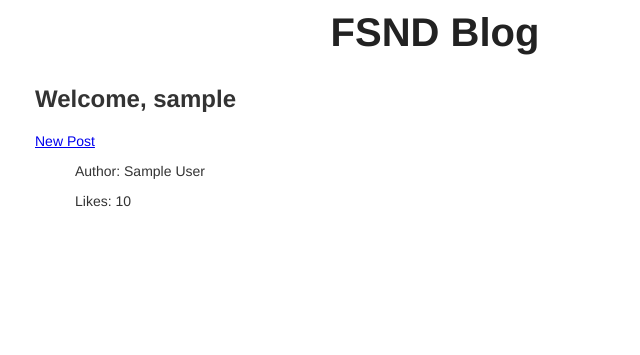
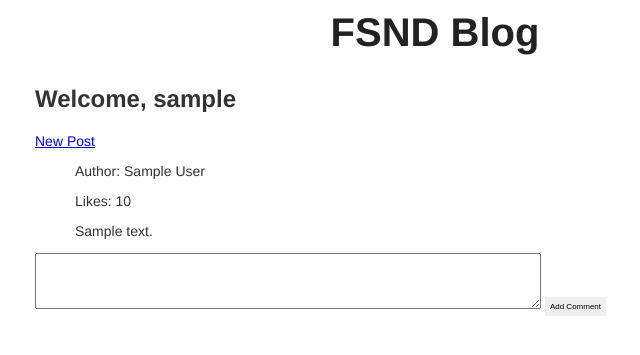
Before and after one commit to DaleViewCo/FSND-Blog, a Python web app: template templates/front.html in a window 1280 px wide. Shown: the top 355 px of the page, without its empty margins (205-845 px from the left). Run offline with Jinja, Linux system fonts and the light colour scheme; the template is opened without the code that fills it: most values are stand-ins (such as "Sample title", 1, 10 or a date in 2020).

Commit message:
before ajax

```diff
--- a/static/main.css
+++ b/static/main.css
@@ -41,6 +41,16 @@
   font-family: monospace;
 }
 
+button {
+    border: none;
+    color: black;
+    padding: 5px 5px;
+    text-align: center;
+    text-decoration: none;
+    display: inline-block;
+    font-size: 8px;
+}
+
 input[type=submit] {
   font-size: 24px;
 }
@@ -80,3 +90,8 @@
 .post-content {
     margin-top: 5px;
 }
+
+.comment-text-area {
+    width: 500px;
+    height: 50px;
+}
--- a/templates/comment.html
+++ b/templates/comment.html
@@ -1,3 +1,4 @@
+<p class="comment-block">
 <div class="comment">
   <div class="comment-text">
     {{comment.comment}}
@@ -9,3 +10,4 @@
     {{comment.created.strftime("%b %d, %Y")}}
   </div>
 </div>
+</p>
--- a/templates/front.html
+++ b/templates/front.html
@@ -5,10 +5,11 @@
 <a href="{{ '/blog/newpost' }}">New Post</a>
 {% for p in posts %}
 {{ p.render() | safe }}
-
 <ul class ="author">Author: {{ p.author }}</ul>
 <ul class ="likes">Likes: {{ p.likes }}</ul>
-
+<ul class="rendered-comments">{{ p.rendered_comments }}</ul>
+<textarea class="comment-text-area"></textarea>
+<button type="button" class="add-comment-button">Add Comment</button>
 <br><br>
 {% endfor %}
 
```
Also changed, not shown: models/post.py (+4 -3 lines).
